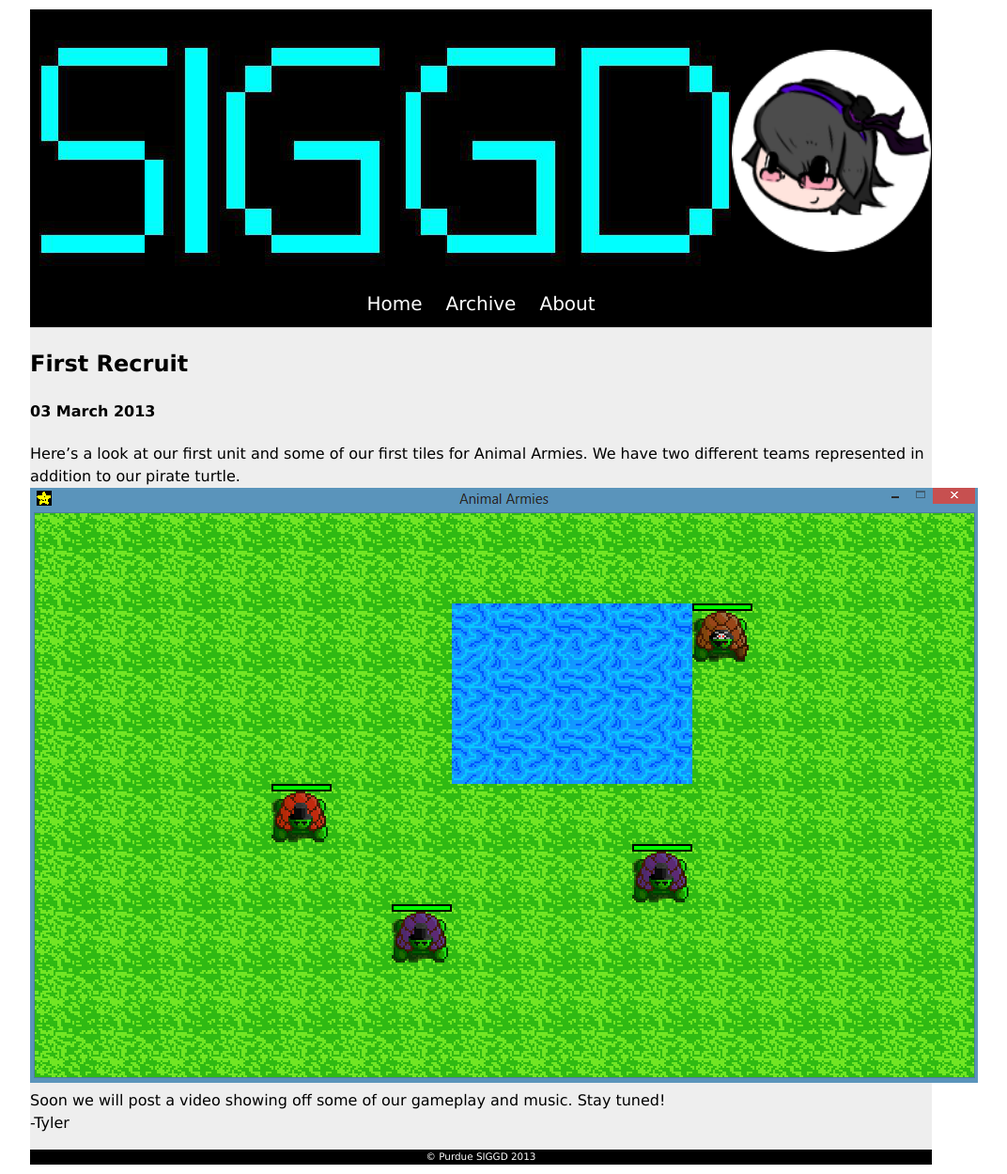
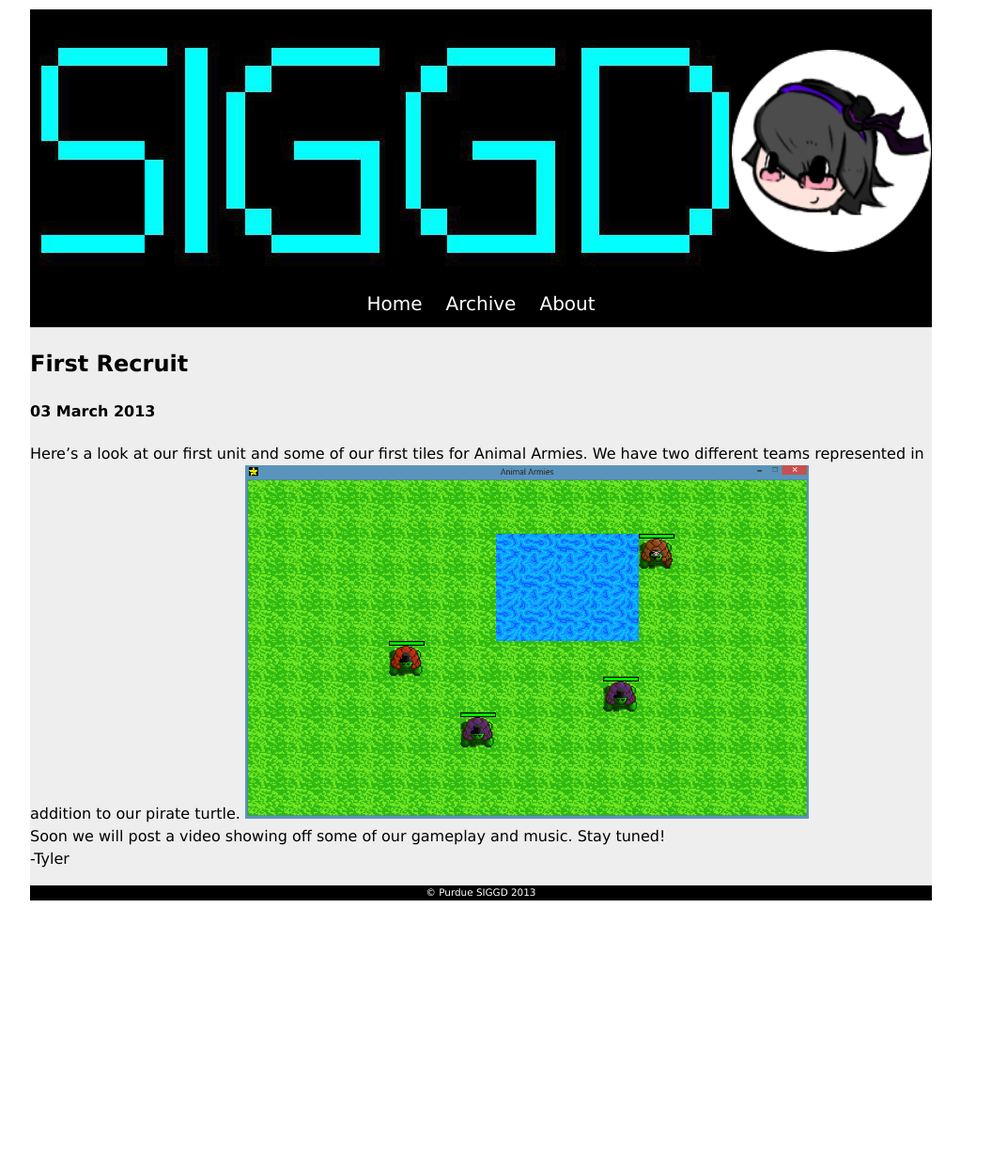
Before and after one commit to PurdueSIGGD/PurdueSIGGD.github.io, a Jekyll site: the page built from _posts/2013-03-03-firstrecruit.md, in a window 1280 px wide. Shown: the whole page at 94% size, without its empty margins (128-1200 px from the left). Built offline with Jekyll 4.4.1, drawn with Linux system fonts in a browser that asks for light colours; after the commit the page ends 968 px from its top, so only the background shows below that.

Commit message:
turtles image update

```diff
--- a/_posts/2013-03-03-firstrecruit.md
+++ b/_posts/2013-03-03-firstrecruit.md
@@ -3,6 +3,7 @@ layout: post_entry
 date: March  3, 2013
 title: First Recruit
 ---
-Here's a look at our first unit and some of our first tiles for Animal Armies. We have two different teams represented in addition to our pirate turtle.![turltez!](/img/2013-03-03-turtlez.png)
+Here's a look at our first unit and some of our first tiles for Animal Armies. We have two different teams represented in addition to our pirate turtle.
+    <img alt="" src="/img/2013-03-03-turtlez.png" style="width: 600px; height: 376px;">
 Soon we will post a video showing off some of our gameplay and music. Stay tuned!
 -Tyler
```
